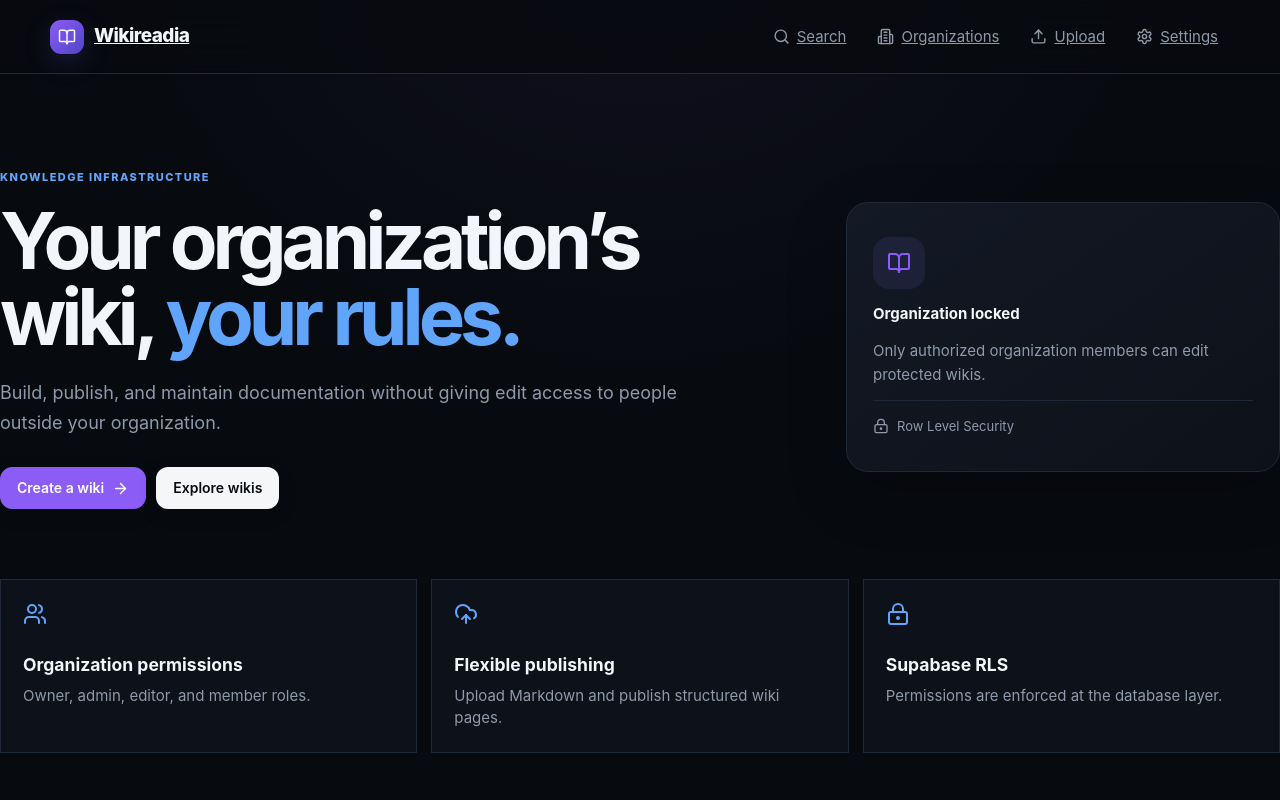
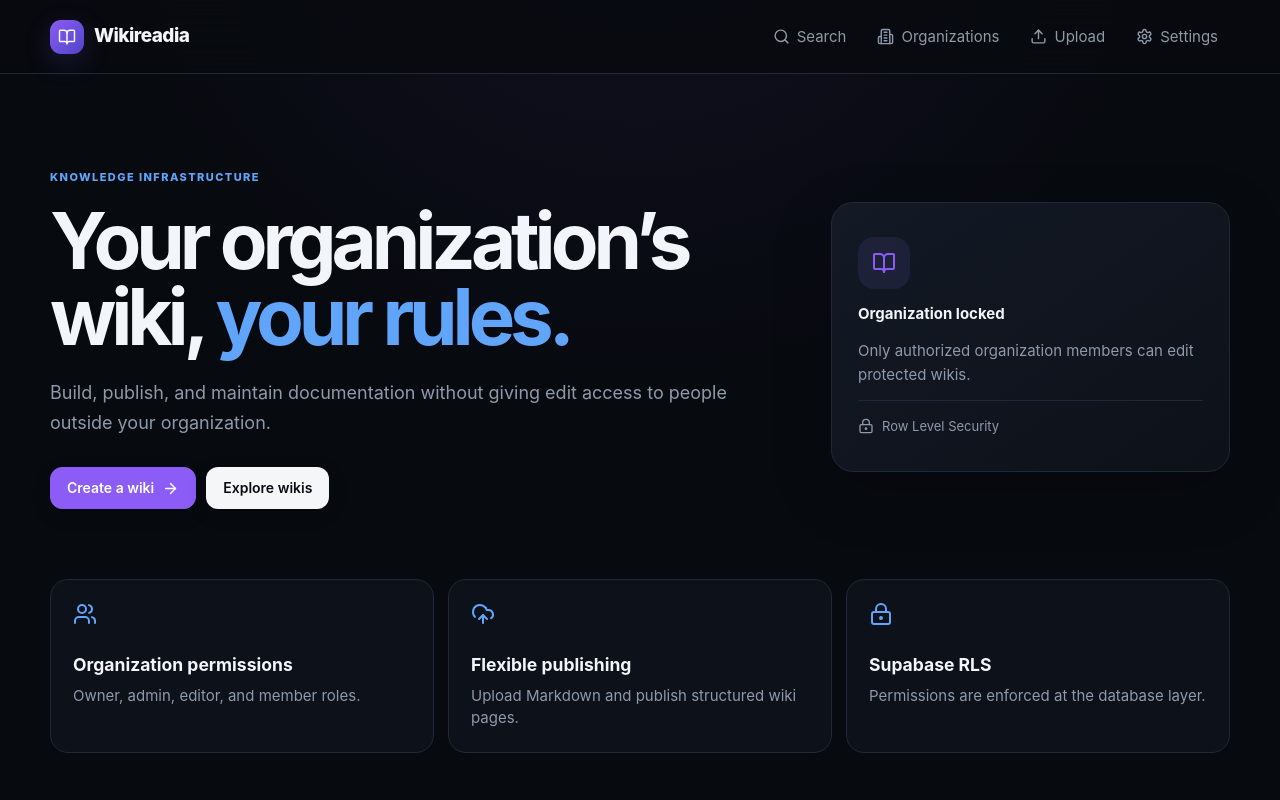
Before and after one commit to deltaMethod-id/Wikiredia, a Next.js app: page / in a window 1280 px wide. Shown: the top 800 px of the page. Built offline with nearby package versions, Linux system fonts and the light colour scheme; no server answers; the database is empty.

Commit message:
Update globals.css

```diff
--- a/app/globals.css
+++ b/app/globals.css
@@ -2,6 +2,7 @@
 @import "../styles/wiki.css";
 @import "../styles/editor.css";
 @import "../styles/responsive.css";
+@import "../styles/globals.css";
 
 :root {
   --bg: #070a0f;
```
